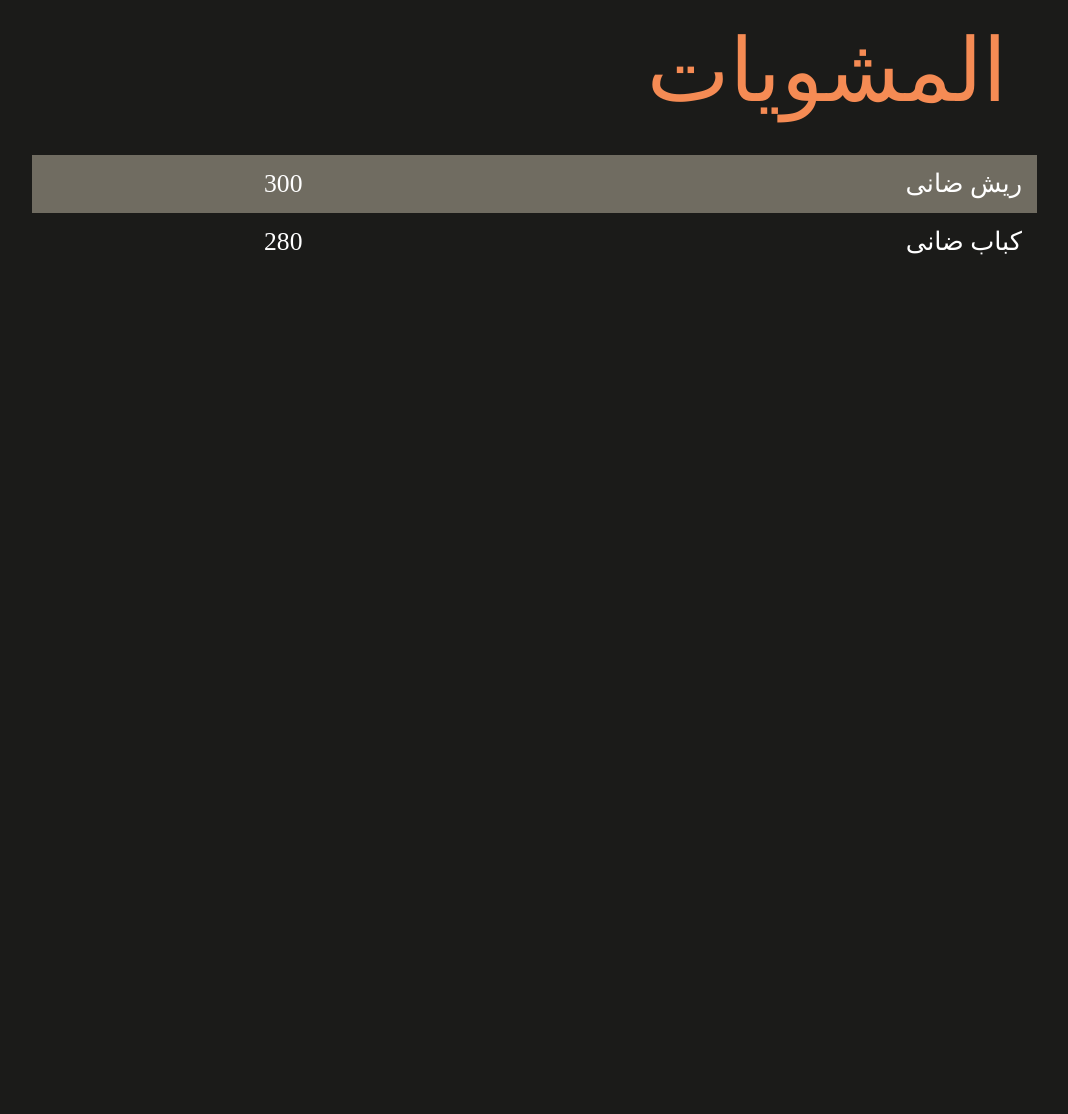
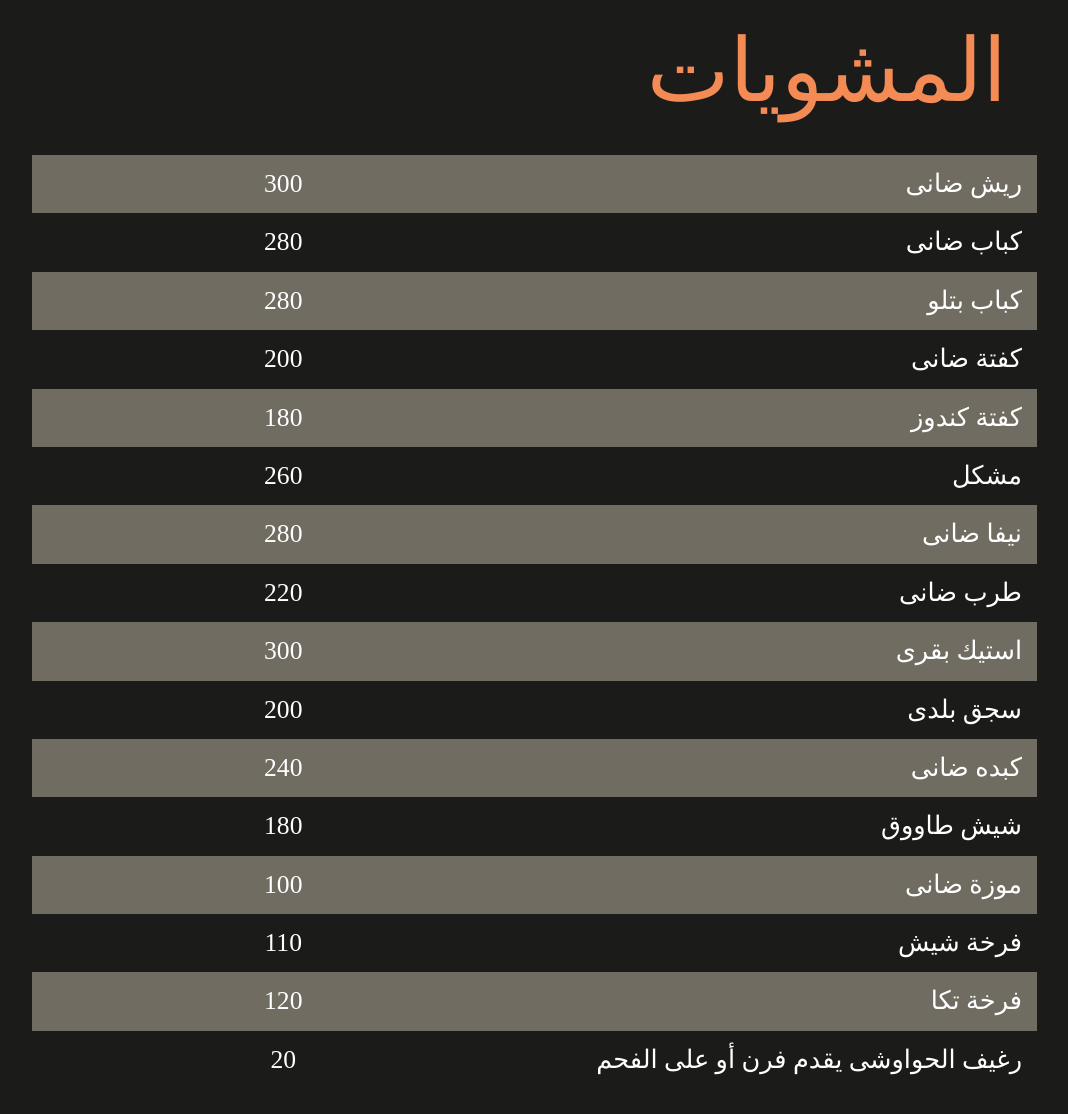
Before and after one commit to Shetriga/Aboulsoud-Restaurant, a plain HTML site: page index.html in a window 1280 px wide. Shown: the part 1445-2559 px from the top of the page, without its empty margins (173-1241 px from the left). Before the commit the page ends 1817 px from the top, so only its background shows below. Drawn offline with nearby package versions, Linux system fonts and the light colour scheme; a web font is replaced by a local one.

Commit message:
Second commit with mashweyat section done

```diff
--- a/index.html
+++ b/index.html
@@ -53,6 +53,104 @@
           <p class="menu-item">كباب ضانى</p>
         </div>
 
+        <div class="col col-6 col-colored">
+          <p class="menu-item-price">280</p>
+        </div>
+        <div class="col col-6 col-colored">
+          <p class="menu-item">كباب بتلو</p>
+        </div>
+
+        <div class="col col-6">
+          <p class="menu-item-price">200</p>
+        </div>
+        <div class="col col-6">
+          <p class="menu-item">كفتة ضانى</p>
+        </div>
+
+        <div class="col col-6 col-colored">
+          <p class="menu-item-price">180</p>
+        </div>
+        <div class="col col-6 col-colored">
+          <p class="menu-item">كفتة كندوز</p>
+        </div>
+
+        <div class="col col-6">
+          <p class="menu-item-price">260</p>
+        </div>
+        <div class="col col-6">
+          <p class="menu-item">مشكل</p>
+        </div>
+
+        <div class="col col-6 col-colored">
+          <p class="menu-item-price">280</p>
+        </div>
+        <div class="col col-6 col-colored">
+          <p class="menu-item">نيفا ضانى</p>
+        </div>
+
+        <div class="col col-6">
+          <p class="menu-item-price">220</p>
+        </div>
+        <div class="col col-6">
+          <p class="menu-item">طرب ضانى</p>
+        </div>
+
+        <div class="col col-6 col-colored">
+          <p class="menu-item-price">300</p>
+        </div>
+        <div class="col col-6 col-colored">
+          <p class="menu-item">استيك بقرى</p>
+        </div>
+
+        <div class="col col-6">
+          <p class="menu-item-price">200</p>
+        </div>
+        <div class="col col-6">
+          <p class="menu-item">سجق بلدى</p>
+        </div>
+
+        <div class="col col-6 col-colored">
+          <p class="menu-item-price">240</p>
+        </div>
+        <div class="col col-6 col-colored">
+          <p class="menu-item">كبده ضانى</p>
+        </div>
+
+        <div class="col col-6">
+          <p class="menu-item-price">180</p>
+        </div>
+        <div class="col col-6">
+          <p class="menu-item">شيش طاووق</p>
+        </div>
+
+        <div class="col col-6 col-colored">
+          <p class="menu-item-price">100</p>
+        </div>
+        <div class="col col-6 col-colored">
+          <p class="menu-item">موزة ضانى</p>
+        </div>
+
+        <div class="col col-6">
+          <p class="menu-item-price">110</p>
+        </div>
+        <div class="col col-6">
+          <p class="menu-item">فرخة شيش</p>
+        </div>
+
+        <div class="col col-6 col-colored">
+          <p class="menu-item-price">120</p>
+        </div>
+        <div class="col col-6 col-colored">
+          <p class="menu-item">فرخة تكا</p>
+        </div>
+
+        <div class="col col-6">
+          <p class="menu-item-price">20</p>
+        </div>
+        <div class="col col-6">
+          <p class="menu-item">رغيف الحواوشى يقدم فرن أو على الفحم</p>
+        </div>
+
       </div>
 
     </div>
```
